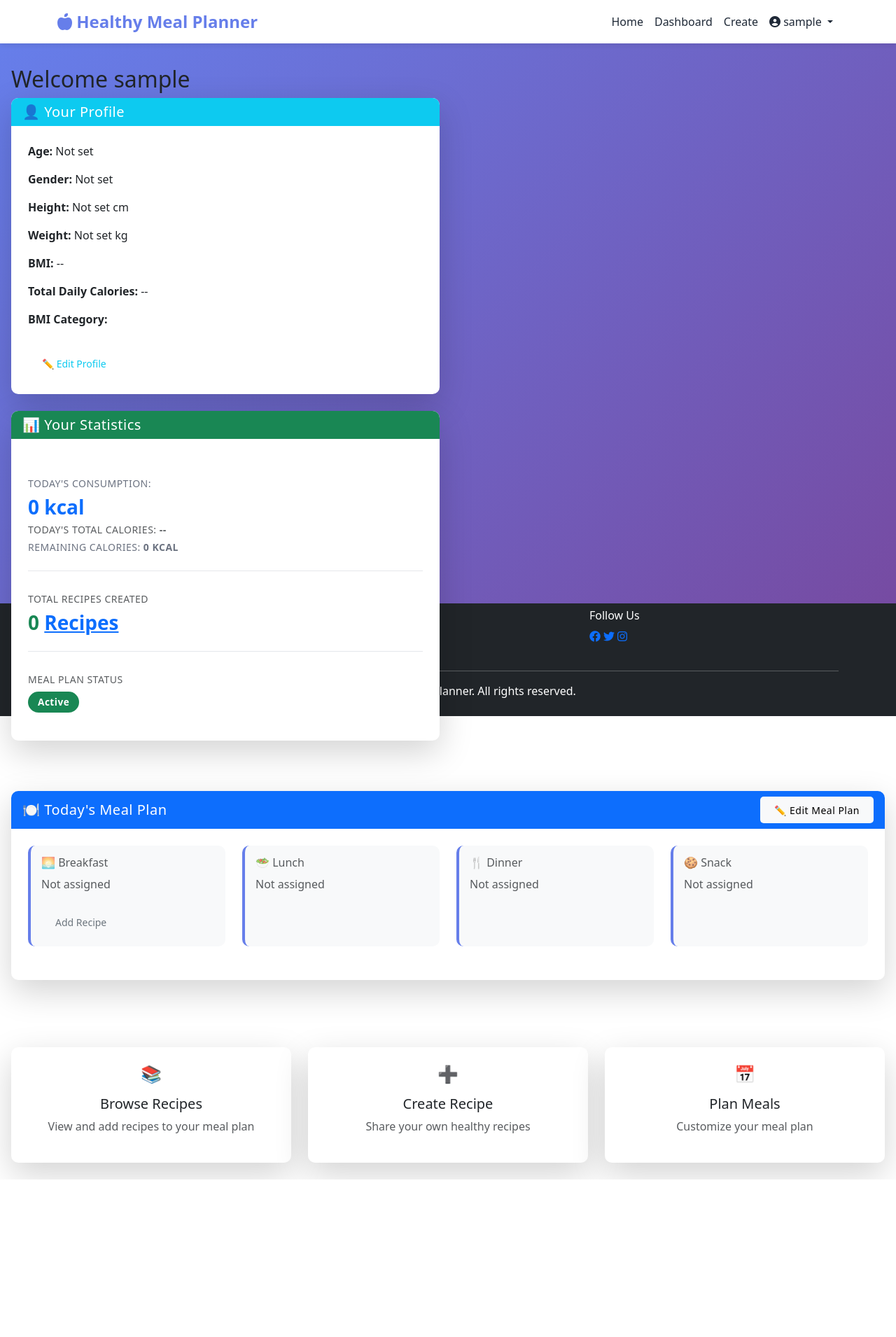
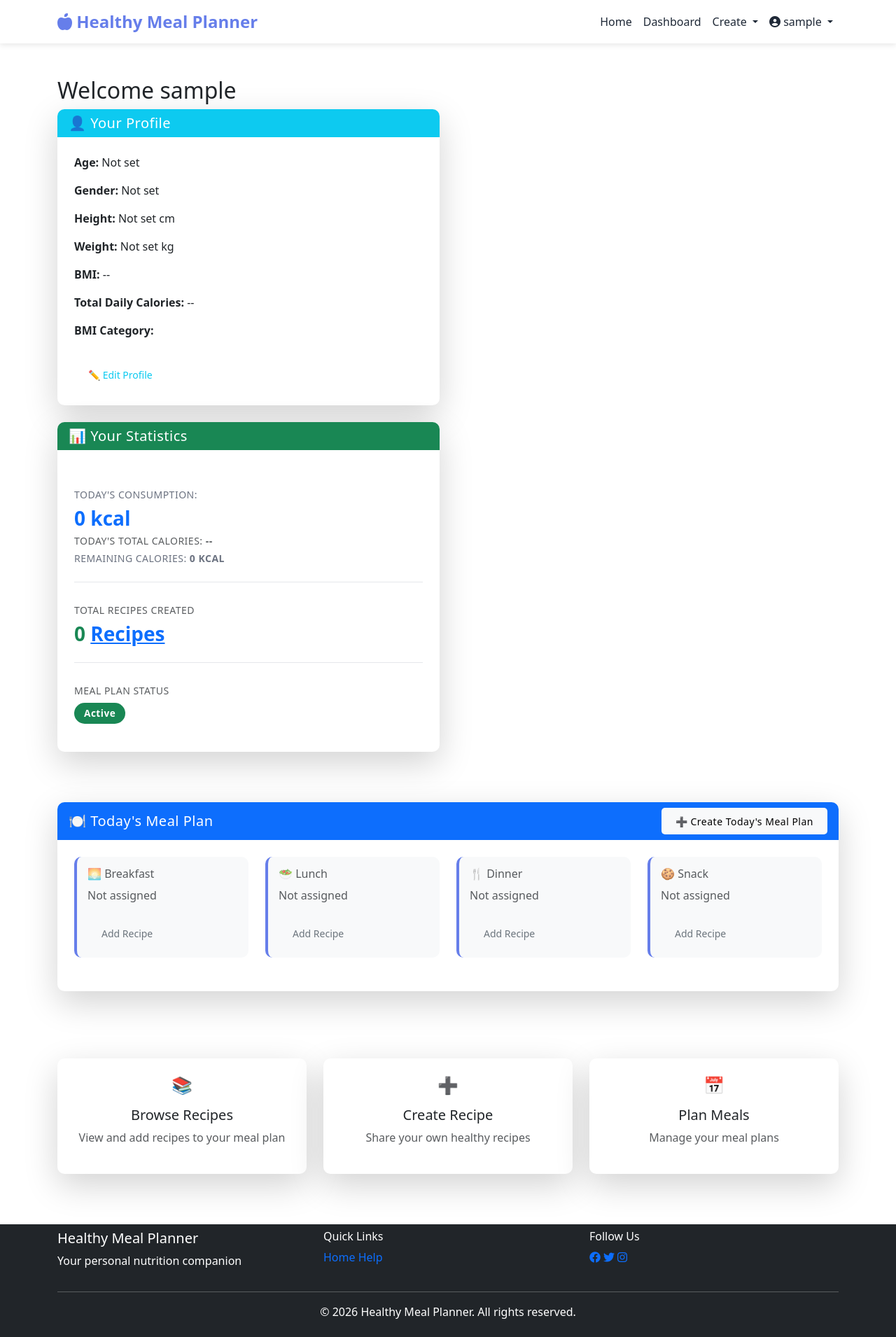
Before and after one commit to darakhshanda/healthy_meal_planner, a Django app: page /dashboard/ in a window 1280 px wide. Shown: the whole page at 70% size. Before the commit the page ends 1685 px from the top, so only its background shows below. Run offline with Django 5.2, Linux system fonts and the light colour scheme; the visitor is signed in with stand-in values (Sample User, id 1); data comes from the database, SQL or seed files in the repository; data that the repository does not hold is empty; parts of the project's set-up code (start-up, migrations or seed data) failed here and were passed over; some libraries are stand-ins or nearby versions.

Commit message:
Add all functionalities and updated all links

```diff
--- a/mealapp/static/mealapp/css/components.css
+++ b/mealapp/static/mealapp/css/components.css
@@ -95,6 +95,7 @@
 }
 
 .footer {
+    height: 100vh;
     background: var(--dark);
     text-align: center;
     color: white;
--- a/mealapp/static/mealapp/css/layouts.css
+++ b/mealapp/static/mealapp/css/layouts.css
@@ -12,9 +12,6 @@
     flex: 1;
 }
 
-footer {
-    margin-top: auto;
-}
 
 /* Gradient Backgrounds */
 .gradient-bg {
--- a/mealapp/templates/mealapp/dashboard.html
+++ b/mealapp/templates/mealapp/dashboard.html
@@ -4,7 +4,7 @@
 {% block title %}Profile Setup - Healthy Meal Planner{% endblock %}
 
 {% block content %}
-<div class="main-container ">
+<div class="container  py-5">
     <aside class="user-profile">
         <div class="user-avatar">
 
@@ -78,13 +78,16 @@
                 <div class="card shadow-lg">
                     <div class="card-header bg-primary text-white d-flex justify-content-between align-items-center">
                         <h5 class="mb-0">🍽️ Today's Meal Plan</h5>
-                        {% if meal_plan %}
-                            {% if meal_plan.day == today %}
+                        {% if meal_plan.exists %}
                                 <a href="{% url 'meal_plan_update' meal_plan.id %}" class="btn btn-sm btn-light">
                                     ✏️ Edit Meal Plan
                                 </a>
+                        {% else %}
+                                <a href="{% url 'meal_plan_create' %}" class="btn btn-sm btn-light">
+                                    ➕ Create Today's Meal Plan
+                                </a>
                         {% endif %}
-                        {% endif %}
+
                     </div>
                     <div class="card-body">
                         {% if meal_plan %}
@@ -132,6 +135,11 @@
                                     </div>
                                     {% else %}
                                     <p class="text-muted">Not assigned</p>
+                                    <a id="meal-selector"
+                                            href="{% url 'meal_plan_update' meal_plan.id %}"
+                                            class="btn btn-sm btn-outline-secondary mt-2">
+                                            Add Recipe
+                                        </a>
                                     {% endif %}
                                 </div>
                             </div>
@@ -154,6 +162,11 @@
                                     </div>
                                     {% else %}
                                     <p class="text-muted">Not assigned</p>
+                                    <a id="meal-selector"
+                                            href="{% url 'meal_plan_update' meal_plan.id %}"
+                                            class="btn btn-sm btn-outline-secondary mt-2">
+                                            Add Recipe
+                                        </a>
                                     {% endif %}
                                 </div>
                             </div>
@@ -176,6 +189,11 @@
                                     </div>
                                     {% else %}
                                     <p class="text-muted">Not assigned</p>
+                                    <a id="meal-selector"
+                                            href="{% url 'meal_plan_update' meal_plan.id %}"
+                                            class="btn btn-sm btn-outline-secondary mt-2">
+                                            Add Recipe
+                                        </a>
                                     {% endif %}
                                 </div>
                             </div>
@@ -215,23 +233,31 @@
             </div>
 
             <div class="col-md-4 mb-4">
+
                 {% if meal_plan %}
-                <a href="{% url 'meal_plan_view' meal_plan.day|date:'Y-m-d' %}"
-                    class="card card-action shadow-lg h-100 text-decoration-none">
+                    <a href="{% url 'meal_plan_list' %}" class="card card-action shadow-lg h-100 text-decoration-none">
                         <div class="card-body text-center">
                             <h4 class="text-info mb-3">📅</h4>
                             <h5>Plan Meals</h5>
-                        <p class="text-muted">Customize your meal plan</p>
+                            <p class="text-muted">Manage your meal plans</p>
+                        </div>
+                    </a>
+                {% elif not meal_plan %}
+                <a href="{% url 'meal_plan_list' %}" class="card card-action shadow-lg h-100">
+                    <div class="card-body text-center">
+                        <h4 class="text-info mb-3">📅</h4>
+                        <h5 href="{% url 'meal_plan_list' %}" >Plan Meals</h5>
+                        <p class="text-muted">Manage your meal plans</p>
                     </div>
                 </a>
                 {% else %}
-                <div class="card card-action shadow-lg h-100">
-                    <div class="card-body text-center text-muted">
+                <a href="{% url 'meal_plan_list' %}" class="card card-action shadow-lg h-100 text-decoration-none">
+                    <div class="card-body text-center">
                         <h4 class="text-info mb-3">📅</h4>
                         <h5>Plan Meals</h5>
-                        <p class="text-muted small">Create meal plan first</p>
+                        <p class="text-muted">Create your first meal plan</p>
                     </div>
-                </div>
+                </a>
                 {% endif %}
             </div>
         </div>
--- a/mealapp/views.py
+++ b/mealapp/views.py
@@ -1,3 +1,4 @@
+from multiprocessing import context
 from unicodedata import category
 from django.contrib import messages
 from django.shortcuts import get_object_or_404, render, redirect
@@ -161,24 +162,8 @@
 
 @login_required
 def create_meal_plan(request):
-    """Create a new meal plan for the week"""
-    if request.method == 'POST':
-        form = MealPlanForm(request.POST)
-        if form.is_valid():
-            meal_plan = form.save(commit=False)
-            meal_plan.user = request.user
-            meal_plan.save()
-
-            messages.success(request, 'Meal plan created successfully!')
-            return redirect('meal_plan_view', date=meal_plan.week_start_date.strftime('%Y-%m-%d'))
-    else:
-        form = MealPlanForm()
-
-    context = {'form': form,
-               'recipes': Recipe.objects.all()
-               }
-
-    return render(request, 'mealapp/meal_plan.html', context)
+    """Redirect to meal plan list where users can select a date"""
+    return redirect('meal_plan_list')
 
 
 @login_required
@@ -241,7 +226,12 @@
     if request.method == 'POST':
         meal_plan.delete()
         messages.success(request, 'Meal plan deleted successfully!')
-        return redirect('dashboard')
+        return redirect('meal_plan_list')
+
+    # Adds a success message upon deletion
+    def delete(self, request, *args, **kwargs):
+        messages.success(request, 'Meal plan deleted successfully!')
+        return super().delete(request, *args, **kwargs)
 
     # GET request - show confirmation
     recipes = Recipe.objects.all().order_by('category', 'title')
@@ -273,7 +263,8 @@
     paginate_by = 12
 
     def get_queryset(self):
-        queryset = Recipe.objects.all().order_by('-created_at')
+        queryset = Recipe.objects.filter(
+            created_by=self.request.user).order_by('-created_at')
         category = self.request.GET.get('category')
         if category:
             queryset = queryset.filter(category=category)
@@ -330,11 +321,16 @@
 class RecipeDeleteView(LoginRequiredMixin, DeleteView):
     model = Recipe
     template_name = 'mealapp/recipe_confirm_delete.html'
-    success_url = reverse_lazy('recipe_list')
 
+    # Limit deletion to recipes created by the logged-in user
     def get_queryset(self):
         return Recipe.objects.filter(created_by=self.request.user)
+    # Redirect to the user's recipe list after deletion
 
+    def get_success_url(self):
+        return reverse_lazy('recipe_list_user', kwargs={'username': self.request.user.username})
+
+    # Adds a success message upon deletion
     def delete(self, request, *args, **kwargs):
         messages.success(request, 'Recipe deleted successfully!')
         return super().delete(request, *args, **kwargs)
--- a/templates/base.html
+++ b/templates/base.html
@@ -58,8 +58,15 @@
                     <li class="nav-item">
                         <a class="nav-link" href="{% url 'dashboard' %}">Dashboard</a>
                     </li>
-                    <li class="nav-item">
-                        <a class="nav-link" href="{% url 'recipe_create' %}">Create</a>
+                   <li class="nav-item dropdown">
+                        <a class="nav-link dropdown-toggle" href="#" id="createDropdown" role="button"
+                            data-bs-toggle="dropdown">
+                           Create
+                        </a>
+                        <ul class="dropdown-menu dropdown-menu-end">
+                            <li><a class="dropdown-item" href="{% url 'recipe_create' %}"> Recipes</a></li>
+                            <li><a class="dropdown-item" href="{% url 'meal_plan_create' %}">Meal Plan</a></li>
+                        </ul>
                     </li>
                     <li class="nav-item dropdown">
                         <a class="nav-link dropdown-toggle" href="#" id="userDropdown" role="button"
```
Also changed, not shown: mealapp/templates/mealapp/meal_plan.html (+16 -6 lines), mealapp/templates/mealapp/recipe_confirm_delete.html (+22 -0 lines), mealapp/templates/mealapp/recipe_create.html (+15 -4 lines), mealapp/templates/mealapp/recipe_detail.html (+26 -12 lines), mealapp/templates/mealapp/recipe_list.html (+18 -5 lines). Lines whose indentation alone changed are shown as unchanged.
